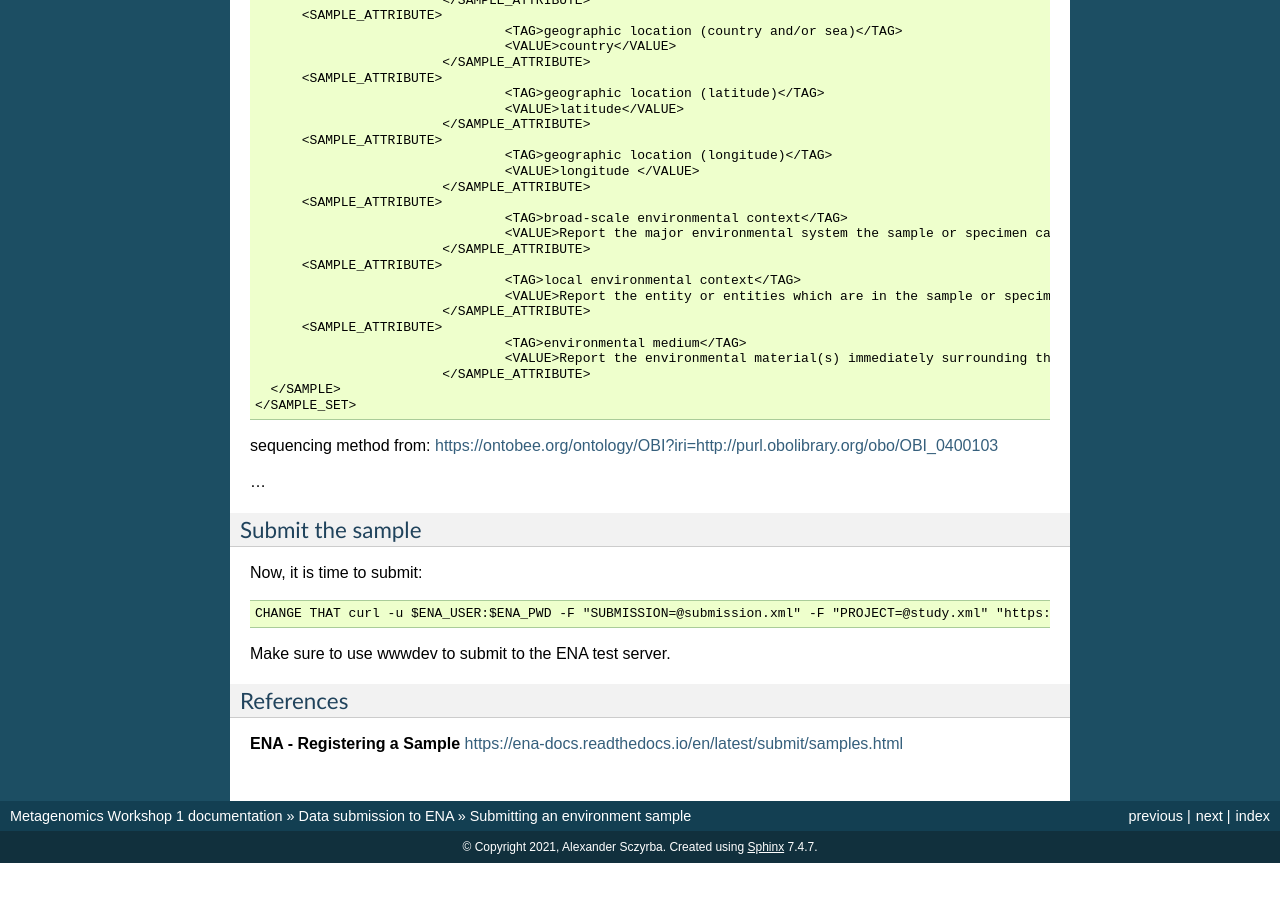
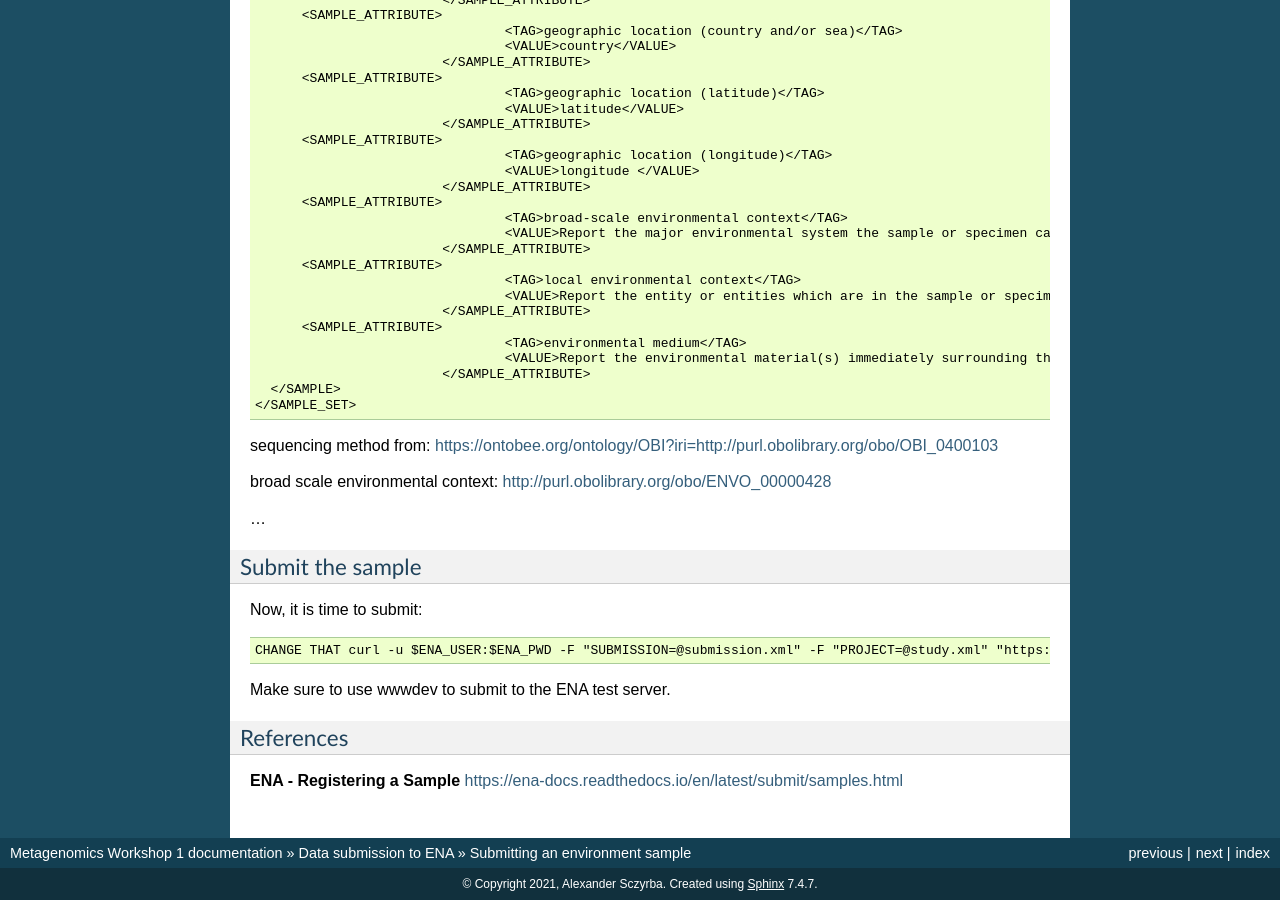
Before and after one commit to metagenomics/metagenomics-workshop, a Sphinx documentation site: the page built from docs/data_submission/environment_sample.rst, in a window 1280 px wide and 900 px high, scrolled down 1496 px. Built offline with Sphinx 7.4.7, drawn with Linux system fonts in a browser that asks for light colours; before the commit the page ends 2359 px from its top, so only the background shows below that.

Commit message:
Update environment_sample.rst

```diff
--- a/docs/data_submission/environment_sample.rst
+++ b/docs/data_submission/environment_sample.rst
@@ -107,6 +107,10 @@ we will reduce that to the mandatory fields only::
 sequencing method from:
 https://ontobee.org/ontology/OBI?iri=http://purl.obolibrary.org/obo/OBI_0400103
 
+broad scale environmental context:
+http://purl.obolibrary.org/obo/ENVO_00000428
+
+
 
 ...
 
```
